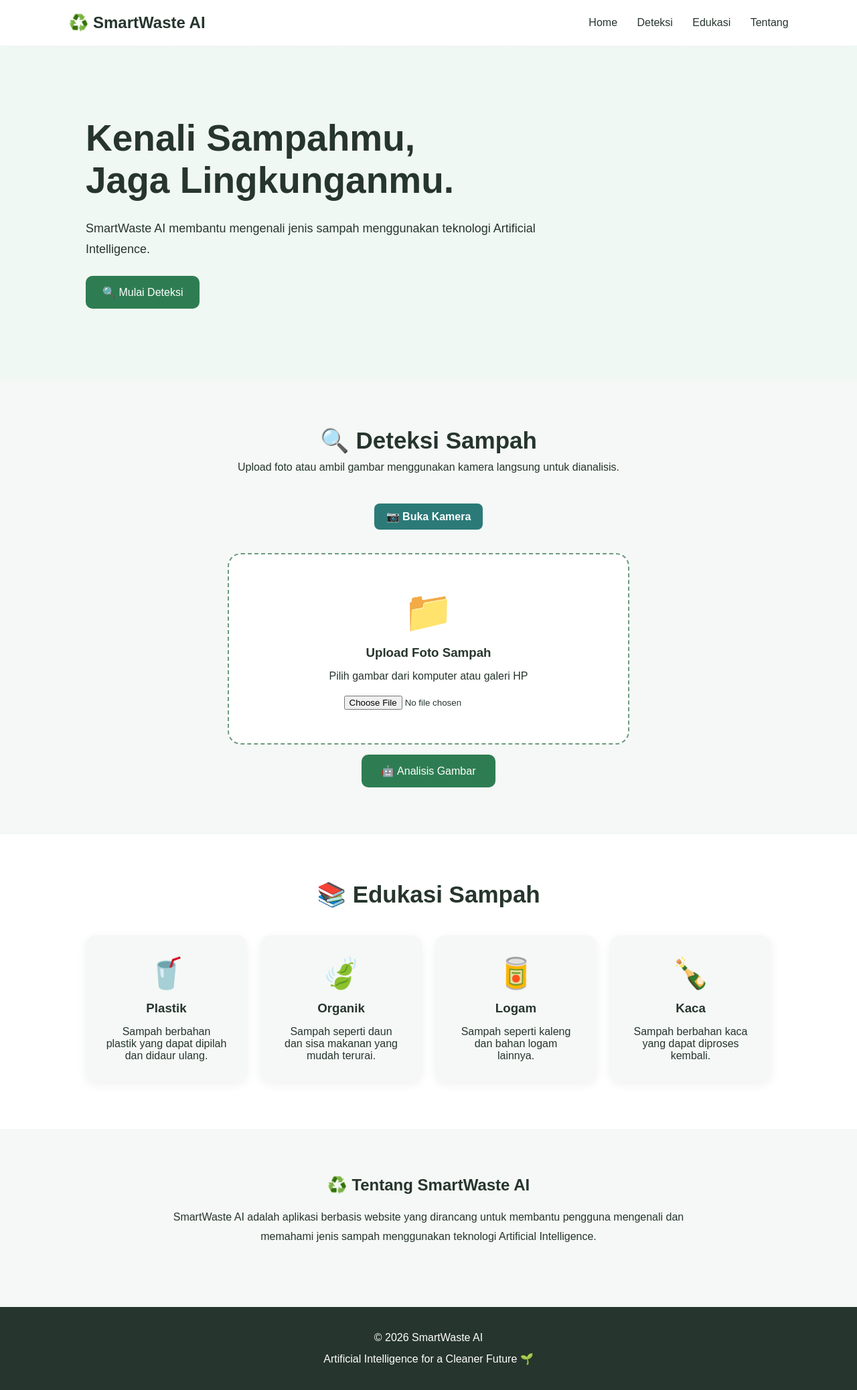
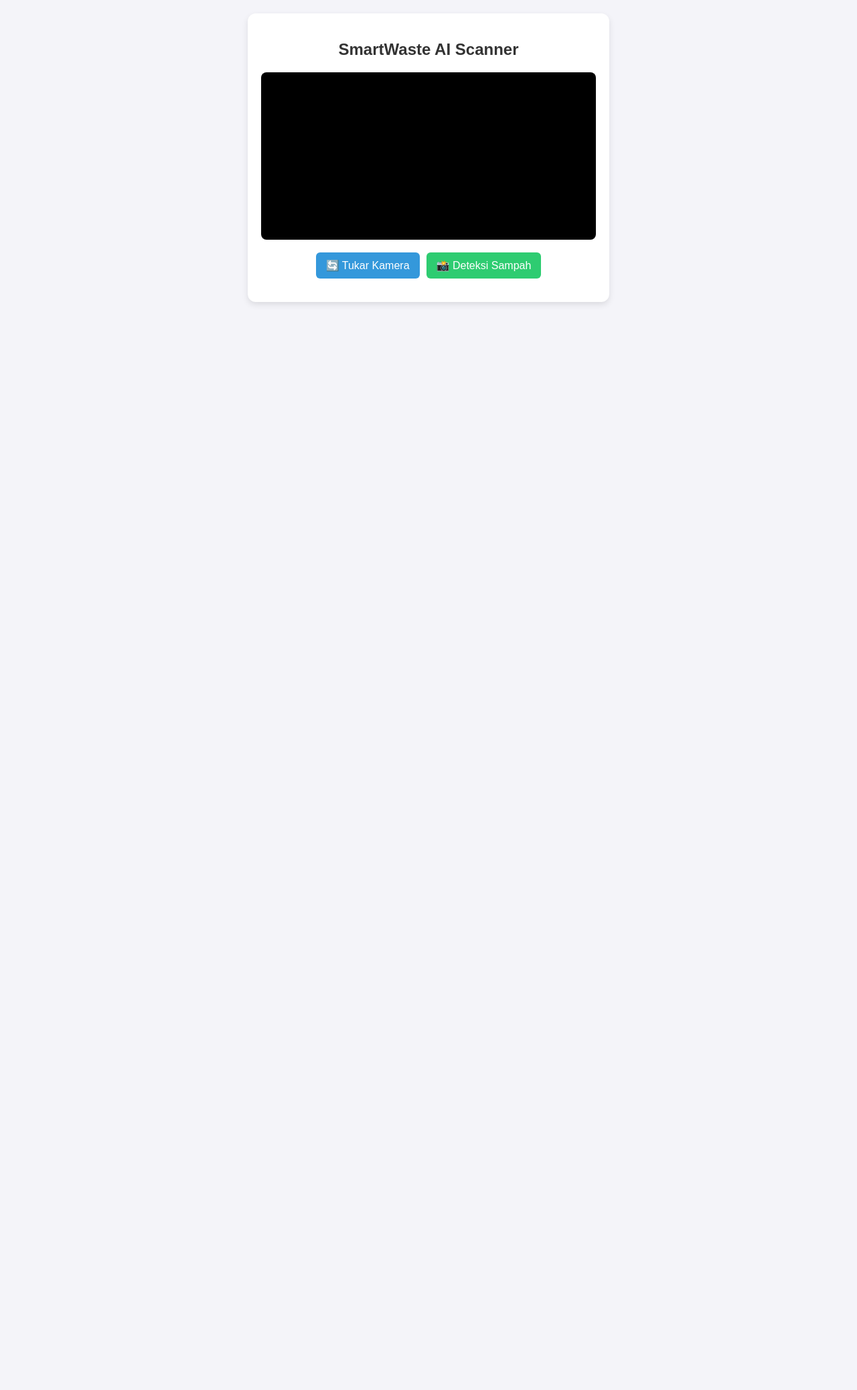
Before and after one commit to ferdiansyahrizki610-png/Smartwaste-AI, a Flask app: page / in a window 1280 px wide. Shown: the whole page at 67% size. After the commit the page ends 455 px from the top, so only its background shows below. Run offline with Flask 3, Linux system fonts and the light colour scheme.

Commit message:
index.html

```diff
--- a/templates/index.html
+++ b/templates/index.html
@@ -1,211 +1,125 @@
 <!DOCTYPE html>
 <html lang="id">
-
 <head>
     <meta charset="UTF-8">
     <meta name="viewport" content="width=device-width, initial-scale=1.0">
-    <title>SmartWaste AI</title>
-    <link rel="stylesheet" href="{{ url_for('static', filename='css/style.css') }}">
+    <title>SmartWaste AI - Deteksi Sampah</title>
+    <style>
+        body {
+            font-family: Arial, sans-serif;
+            text-align: center;
+            background-color: #f4f4f9;
+            margin: 0;
+            padding: 20px;
+        }
+        h2 {
+            color: #333;
+        }
+        .container {
+            max-width: 500px;
+            margin: 0 auto;
+            background: #fff;
+            padding: 20px;
+            border-radius: 12px;
+            box-shadow: 0 4px 10px rgba(0,0,0,0.1);
+        }
+        video {
+            width: 100%;
+            max-height: 400px;
+            border-radius: 8px;
+            background: #000;
+            object-fit: cover;
+        }
+        .btn-group {
+            margin-top: 15px;
+            display: flex;
+            gap: 10px;
+            justify-content: center;
+        }
+        button {
+            padding: 10px 15px;
+            font-size: 16px;
+            border: none;
+            border-radius: 6px;
+            cursor: pointer;
+            color: #fff;
+        }
+        #btnToggle {
+            background-color: #3498db;
+        }
+        #btnToggle:hover {
+            background-color: #2980b9;
+        }
+        #btnCapture {
+            background-color: #2ecc71;
+        }
+        #btnCapture:hover {
+            background-color: #27ae60;
+        }
+    </style>
 </head>
-
 <body>
 
-    <header>
-        <div class="logo">
-            ♻️ SmartWaste AI
+    <div class="container">
+        <h2>SmartWaste AI Scanner</h2>
+
+        <!-- Elemen Video Kamera -->
+        <video id="video" autoplay playsinline></video>
+
+        <div class="btn-group">
+            <!-- Tombol Tukar Kamera -->
+            <button id="btnToggle" onclick="switchCamera()">🔄 Tukar Kamera</button>
+            <!-- Tombol Tangkap / Deteksi (Opsional) -->
+            <button id="btnCapture" onclick="captureImage()">📸 Deteksi Sampah</button>
         </div>
 
-        <nav>
-            <a href="/">Home</a>
-            <a href="#deteksi">Deteksi</a>
-            <a href="#edukasi">Edukasi</a>
-            <a href="#tentang">Tentang</a>
-        </nav>
-    </header>
+        <canvas id="canvas" style="display: none;"></canvas>
+        <div id="result" style="margin-top: 15px; font-weight: bold;"></div>
+    </div>
 
+    <script>
+        let useFrontCamera = false; // Default menggunakan kamera belakang (environment)
+        let currentStream = null;
 
-    <main>
+        function startCamera() {
+            // Hentikan stream kamera sebelumnya jika ada agar tidak bentrok
+            if (currentStream) {
+                currentStream.getTracks().forEach(track => track.stop());
+            }
 
-        <section class="hero">
-            <div class="hero-text">
-                <h1>
-                    Kenali Sampahmu,
-                    <span>Jaga Lingkunganmu.</span>
-                </h1>
-                <p>
-                    SmartWaste AI membantu mengenali jenis sampah menggunakan teknologi Artificial Intelligence.
-                </p>
-                <a href="#deteksi" class="button">
-                    🔍 Mulai Deteksi
-                </a>
-            </div>
-        </section>
+            const constraints = {
+                video: {
+                    facingMode: useFrontCamera ? "user" : "environment",
+                    width: { ideal: 1280 },
+                    height: { ideal: 720 }
+                }
+            };
 
-
-        <section id="deteksi" class="detection">
-
-            <h2>🔍 Deteksi Sampah</h2>
-            <p>Upload foto atau ambil gambar menggunakan kamera langsung untuk dianalisis.</p>
-
-            <!-- Bagian Kamera Langsung -->
-            <div class="camera-container" style="margin: 20px 0; text-align: center;">
-                <video id="video" width="100%" style="max-width: 350px; border-radius: 12px; display: none; background: #000;" autoplay playsinline></video>
-                <canvas id="canvas" style="display: none;"></canvas>
-                <div style="margin-top: 10px;">
-                    <button type="button" id="btn-start-camera" onclick="startCamera()" style="padding: 10px 18px; background: #2b7a78; color: white; border: none; border-radius: 8px; cursor: pointer; font-weight: bold;">📷 Buka Kamera</button>
-                    <button type="button" id="btn-take-photo" onclick="takePhoto()" style="padding: 10px 18px; background: #e25822; color: white; border: none; border-radius: 8px; cursor: pointer; font-weight: bold; display: none;">📸 Ambil Foto</button>
-                </div>
-            </div>
-
-            <!-- Form Upload -->
-            <form action="/upload" method="POST" enctype="multipart/form-data">
-
-                <div class="upload-box">
-                    <div class="upload-icon">
-                        📁
-                    </div>
-
-                    <h3>
-                        Upload Foto Sampah
-                    </h3>
-
-                    <p>
-                        Pilih gambar dari komputer atau galeri HP
-                    </p>
-
-                    <input type="file" name="image" id="file-input" accept="image/*">
-                </div>
-
-                <button type="submit" style="margin-top: 15px;">
-                    🤖 Analisis Gambar
-                </button>
-
-            </form>
-
-            <!-- Tampilan Error jika ada -->
-            {% if error %}
-            <div style="background: #ffebee; color: #c62828; padding: 15px; border-radius: 8px; margin-top: 20px;">
-                <p>{{ error }}</p>
-            </div>
-            {% endif %}
-
-            <!-- Tampilan Hasil Analisis -->
-            {% if result %}
-            <div class="result-card" style="background: #f9f9f9; padding: 20px; border-radius: 12px; margin-top: 25px; border: 1px solid #ddd;">
-                <h2>🤖 Hasil Analisis AI</h2>
-
-                {% if image %}
-                <img src="{{ url_for('static', filename='uploads/' + image) }}" alt="Gambar sampah" style="max-width: 300px; width: 100%; border-radius: 12px; margin: 15px 0;">
-                {% endif %}
-
-                <h3>Jenis Sampah: {{ result }}</h3>
-                <p>Tingkat Kepercayaan: <strong>{{ confidence }}%</strong></p>
-                <p style="margin: 10px 0; font-weight: 500; color: #333;">{{ confidence_message }}</p>
-                <p><strong>Rekomendasi Penanganan:</strong></p>
-                <p>{{ recommendation }}</p>
-            </div>
-            {% endif %}
-
-            <!-- Bagian Riwayat (History) Deteksi -->
-            {% if history %}
-            <div class="history-section" style="margin-top: 40px; border-top: 2px dashed #ddd; padding-top: 20px;">
-                <h3>📜 Riwayat Deteksi Terakhir</h3>
-                <div class="history-list" style="display: flex; gap: 15px; overflow-x: auto; padding: 10px 0;">
-                    {% for item in history %}
-                    <div style="background: white; border: 1px solid #ccc; padding: 10px; border-radius: 8px; min-width: 140px; text-align: center; flex-shrink: 0; box-shadow: 0 2px 5px rgba(0,0,0,0.05);">
-                        <img src="{{ url_for('static', filename='uploads/' + item.image) }}" alt="Riwayat" style="width: 70px; height: 70px; object-fit: cover; border-radius: 6px;">
-                        <p style="font-size: 14px; font-weight: bold; margin: 8px 0 3px 0; color: #2b7a78;">{{ item.result }}</p>
-                        <p style="font-size: 12px; color: #666; margin: 0;">{{ item.confidence }}%</p>
-                    </div>
-                    {% endfor %}
-                </div>
-            </div>
-            {% endif %}
-
-        </section>
-
-
-        <section id="edukasi" class="education">
-            <h2>📚 Edukasi Sampah</h2>
-
-            <div class="cards">
-                <div class="card">
-                    <div>🥤</div>
-                    <h3>Plastik</h3>
-                    <p>Sampah berbahan plastik yang dapat dipilah dan didaur ulang.</p>
-                </div>
-
-                <div class="card">
-                    <div>🍃</div>
-                    <h3>Organik</h3>
-                    <p>Sampah seperti daun dan sisa makanan yang mudah terurai.</p>
-                </div>
-
-                <div class="card">
-                    <div>🥫</div>
-                    <h3>Logam</h3>
-                    <p>Sampah seperti kaleng dan bahan logam lainnya.</p>
-                </div>
-
-                <div class="card">
-                    <div>🍾</div>
-                    <h3>Kaca</h3>
-                    <p>Sampah berbahan kaca yang dapat diproses kembali.</p>
-                </div>
-            </div>
-        </section>
-
-
-        <section id="tentang" class="about">
-            <h2>♻️ Tentang SmartWaste AI</h2>
-            <p>
-                SmartWaste AI adalah aplikasi berbasis website yang dirancang untuk membantu pengguna mengenali dan memahami jenis sampah menggunakan teknologi Artificial Intelligence.
-            </p>
-        </section>
-
-    </main>
-
-
-    <footer>
-        <p>© 2026 SmartWaste AI</p>
-        <p>Artificial Intelligence for a Cleaner Future 🌱</p>
-    </footer>
-
-
-    <!-- Script JavaScript untuk Fitur Kamera -->
-    <script>
-        async function startCamera() {
-            const video = document.getElementById('video');
-            const btnStart = document.getElementById('btn-start-camera');
-            const btnTake = document.getElementById('btn-take-photo');
-
-            try {
-                const stream = await navigator.mediaDevices.getUserMedia({ video: true });
-                video.srcObject = stream;
-                video.style.display = 'block';
-                btnTake.style.display = 'inline-block';
-                btnStart.textContent = '🔄 Tutup / Reset Kamera';
-                btnStart.onclick = stopCamera;
-            } catch (err) {
-                alert("Tidak dapat mengakses kamera. Pastikan izin kamera diizinkan oleh browser.\nError: " + err);
-            }
+            navigator.mediaDevices.getUserMedia(constraints)
+                .then(stream => {
+                    currentStream = stream;
+                    const videoElement = document.getElementById('video');
+                    videoElement.srcObject = stream;
+                })
+                .catch(err => {
+                    console.error("Gagal mengakses kamera: ", err);
+                    alert("Tidak dapat mengakses kamera. Pastikan izin kamera diizinkan di browser HP Anda.");
+                });
         }
 
-        function stopCamera() {
-            const video = document.getElementById('video');
-            if (video.srcObject) {
-                const stream = video.srcObject;
-                stream.getTracks().forEach(track => track.stop());
-                video.srcObject = null;
-            }
-            video.style.display = 'none';
-            document.getElementById('btn-take-photo').style.display = 'none';
-            const btnStart = document.getElementById('btn-start-camera');
-            btnStart.textContent = '📷 Buka Kamera';
-            btnStart.onclick = startCamera;
+        // Fungsi untuk menukar kamera depan dan belakang
+        function switchCamera() {
+            useFrontCamera = !useFrontCamera;
+            startCamera();
         }
 
-        function takePhoto() {
+        // Jalankan kamera saat halaman pertama kali dibuka
+        window.addEventListener('load', () => {
+            startCamera();
+        });
+
+        // Contoh fungsi tangkap gambar (jika ingin dikirim ke backend Flask)
+        function captureImage() {
             const video = document.getElementById('video');
             const canvas = document.getElementById('canvas');
             canvas.width = video.videoWidth;
@@ -213,18 +127,9 @@
             const ctx = canvas.getContext('2d');
             ctx.drawImage(video, 0, 0, canvas.width, canvas.height);
 
-            canvas.toBlob((blob) => {
-                const file = new File([blob], "camera_capture.jpg", { type: "image/jpeg" });
-                const container = new DataTransfer();
-                container.items.add(file);
-                document.getElementById('file-input').files = container.files;
-
-                stopCamera();
-                alert("✅ Foto berhasil diambil dari kamera! Silakan klik tombol 'Analisis Gambar' di bawah.");
-            }, "image/jpeg");
+            // Gambar berhasil diambil dan bisa dikirim ke backend Flask via fetch API di sini
+            document.getElementById('result').innerText = "Memproses gambar...";
         }
     </script>
-
 </body>
-
 </html>
```
